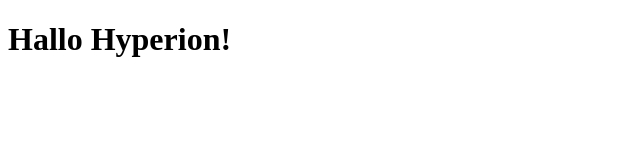
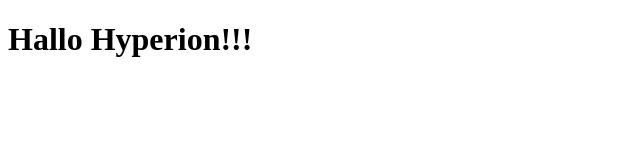
Before and after one commit to SuoraGmbH/react-camp-2023-06-berlin, a React (Create React App) app: page / in a window 1280 px wide. Shown: the top 160 px of the page, without its empty margins (0-640 px from the left). Built offline with nearby package versions, Linux system fonts and the light colour scheme.

Commit message:
switch to react 18 syntax

```diff
--- a/src/index.tsx
+++ b/src/index.tsx
@@ -1,6 +1,13 @@
 import React from "react";
-import ReactDOM from "react-dom";
+import ReactDOM from "react-dom/client";
 
-const element = <h1>Hallo Hyperion!</h1>
+const element = <h1>Hallo Hyperion!!!</h1>
+const container = document.getElementById('root');
 
-ReactDOM.render(element, document.getElementById('root'))
+if(container === null) {
+    alert("Hey, mir fehlt mein Container, wohin soll ich rendern?!")
+} else {
+    ReactDOM
+        .createRoot(container)
+        .render(element)
+}
```
